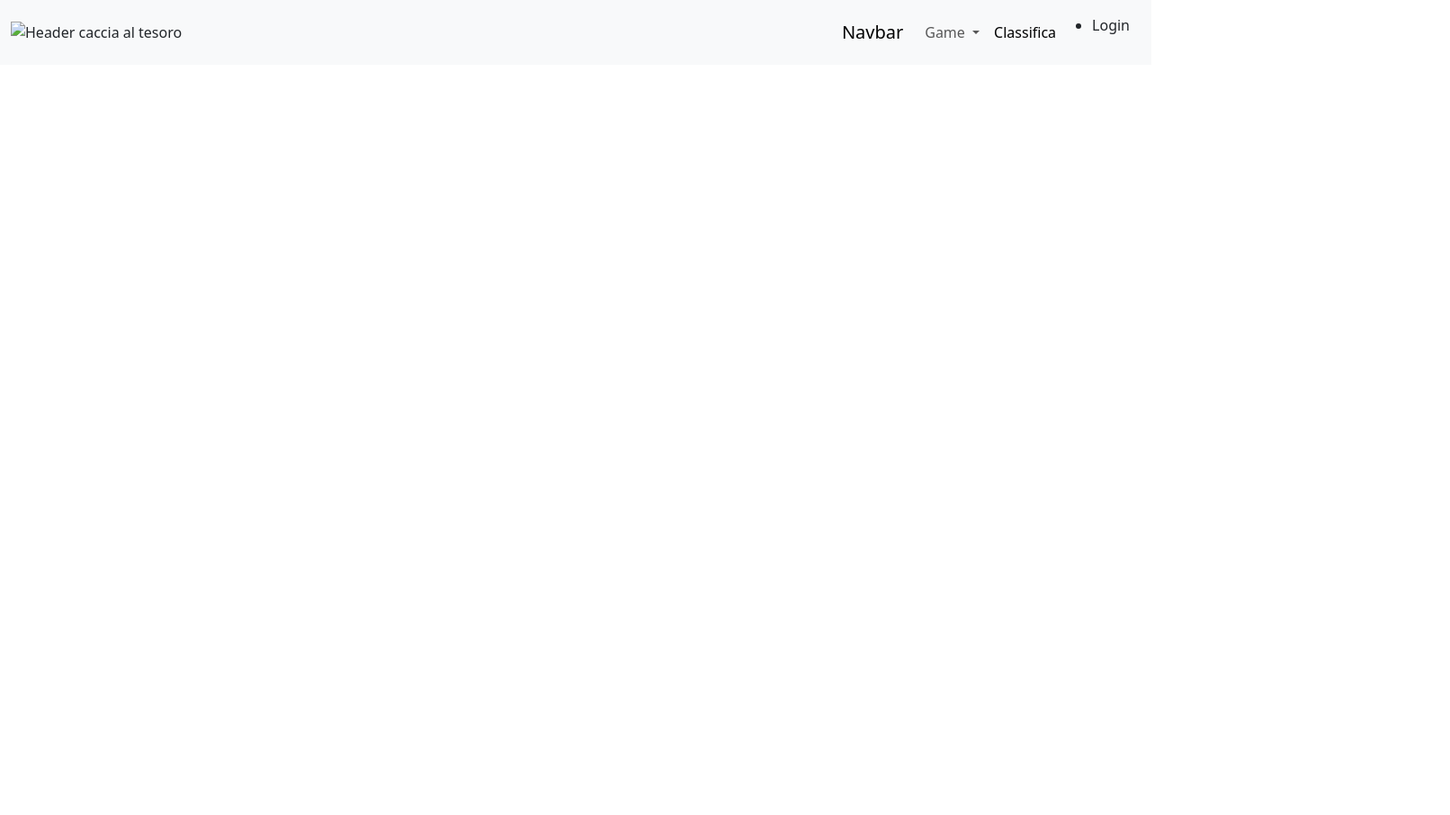
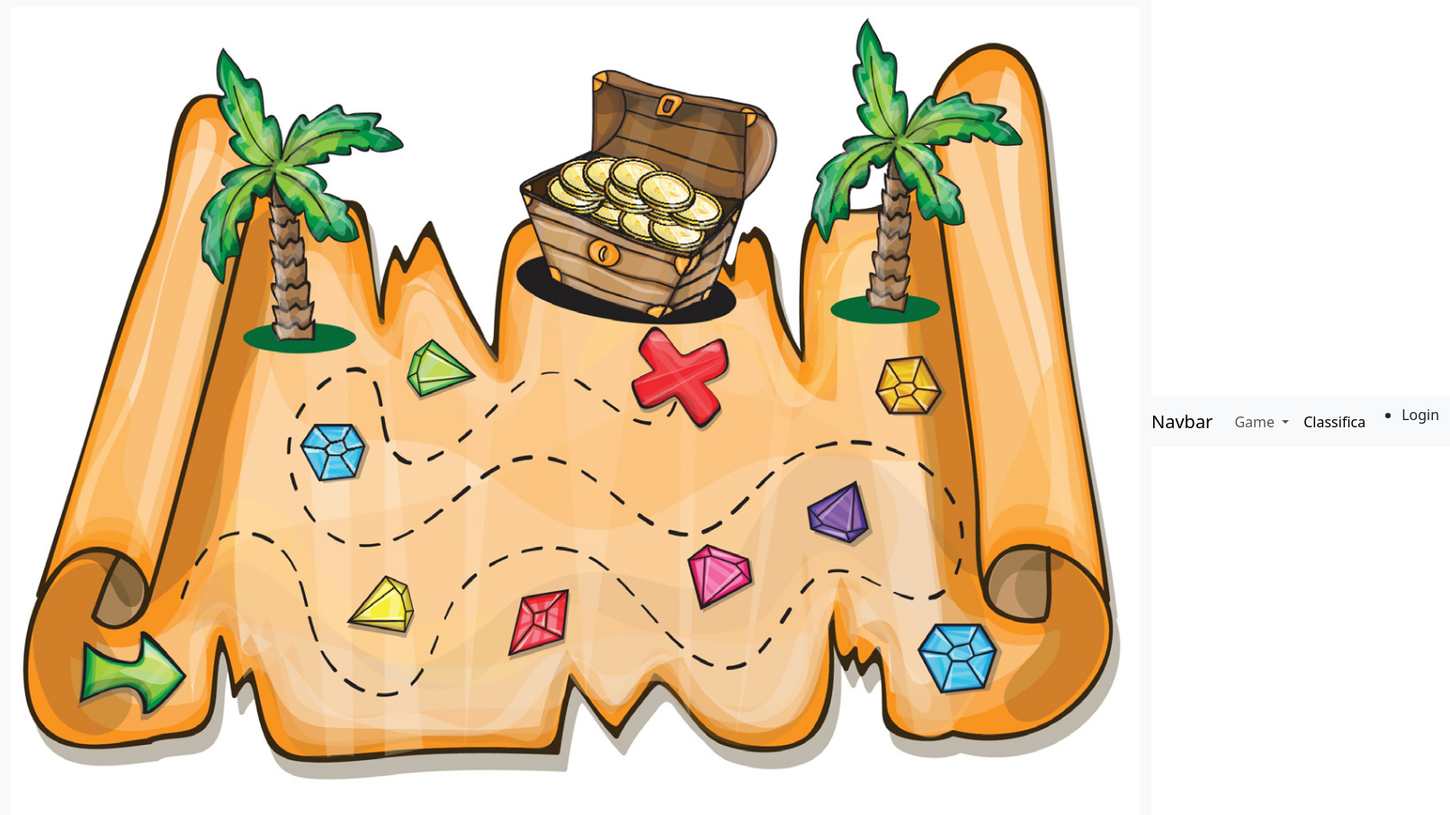
Before and after one commit to PorcelluzziCosimo/Caccia-al-tesoro, a website: page index.html in a window 1280 px wide. Shown: the whole page at 90% size, 1612 px wide, since content can reach past the window. Before the commit the page ends 800 px from the top, so only its background shows below. Drawn offline with nearby package versions, Linux system fonts and the light colour scheme.

Commit message:
Update index.html

```diff
--- a/index.html
+++ b/index.html
@@ -9,7 +9,7 @@
   <body>
     <nav class="navbar navbar-expand-lg bg-body-tertiary">
   <div class="container-fluid">
-    <img src="IMG/IMG_0544.png" class="img-fluid w-100" alt="Header caccia al tesoro">
+    <img src="IMG/cacciaaltesoro.jpeg" class="img-fluid w-100" alt="Header caccia al tesoro">
     <nav class="navbar navbar-expand-lg bg-body-tertiary">
   <div class="container-fluid">
     <a class="navbar-brand" href="#">Navbar</a>
```
